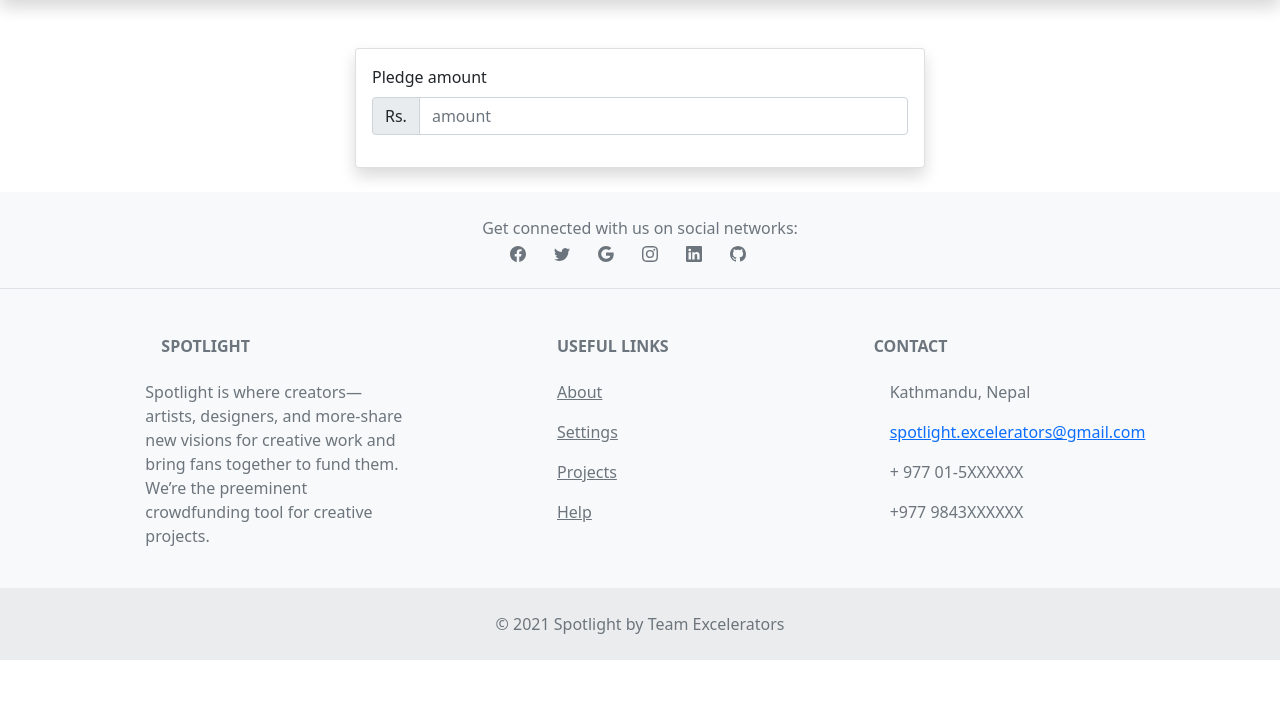
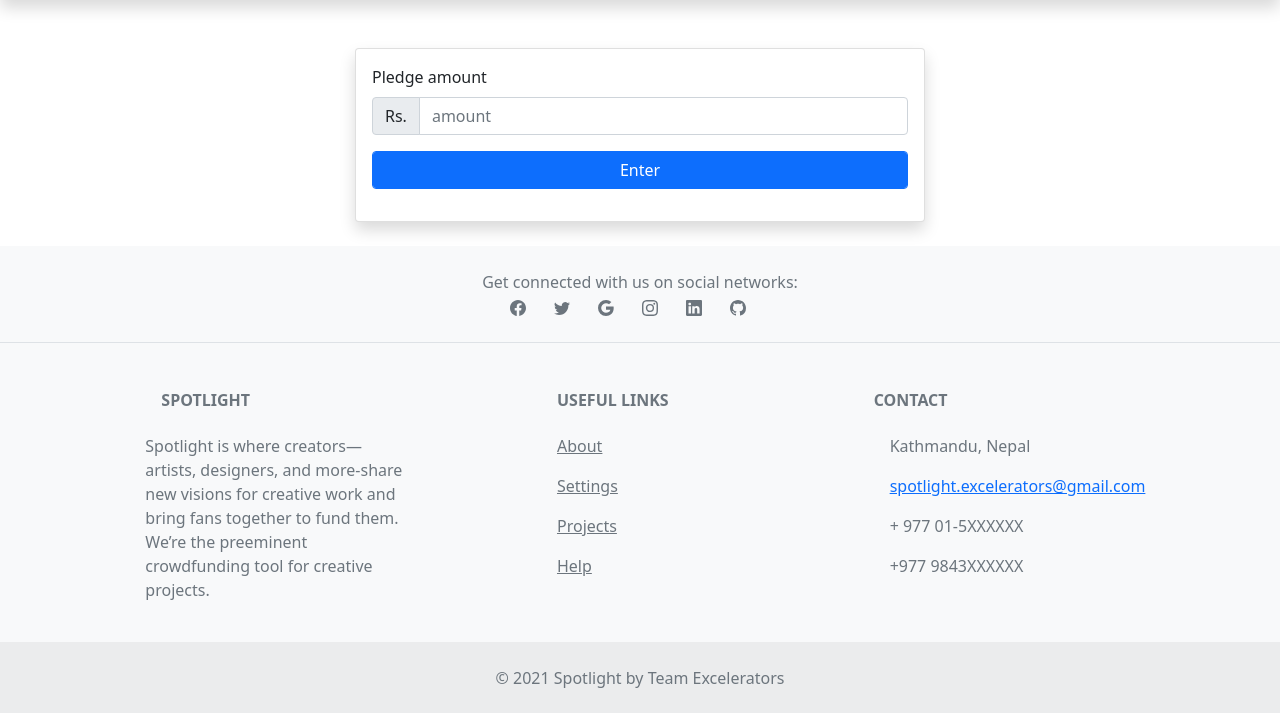
Before and after one commit to AaganMaskey/P2-Spotlight, a Django app: page /investor/checkout/1 in a window 1280 px wide. Shown: the part 73-786 px from the top of the page. Run offline with Django 3.2, Linux system fonts and the light colour scheme; some libraries are stand-ins or nearby versions.

Commit message:
paypal pledge amount added

```diff
--- a/spotlightv0/templates/investor-checkout.html
+++ b/spotlightv0/templates/investor-checkout.html
@@ -20,6 +20,14 @@
             <div class="invalid-feedback">amount is required.</div>
           </div>
         </div>
+
+                <div class="form-group mb-3">
+          <input
+            type="submit"
+            value="Enter"
+            class="form-control btn btn-primary"
+          />
+        </div>
   <!-- Set up a container element for the button -->
   <div id="paypal-button-container"></div>
 
@@ -35,7 +43,7 @@
               return actions.order.create({
                   purchase_units: [{
                       amount: {
-                          value: '1111.11'
+                           value: '1123'
                       }
                   }]
               });
```
Also changed, not shown: spotlightv0/db.sqlite3.
